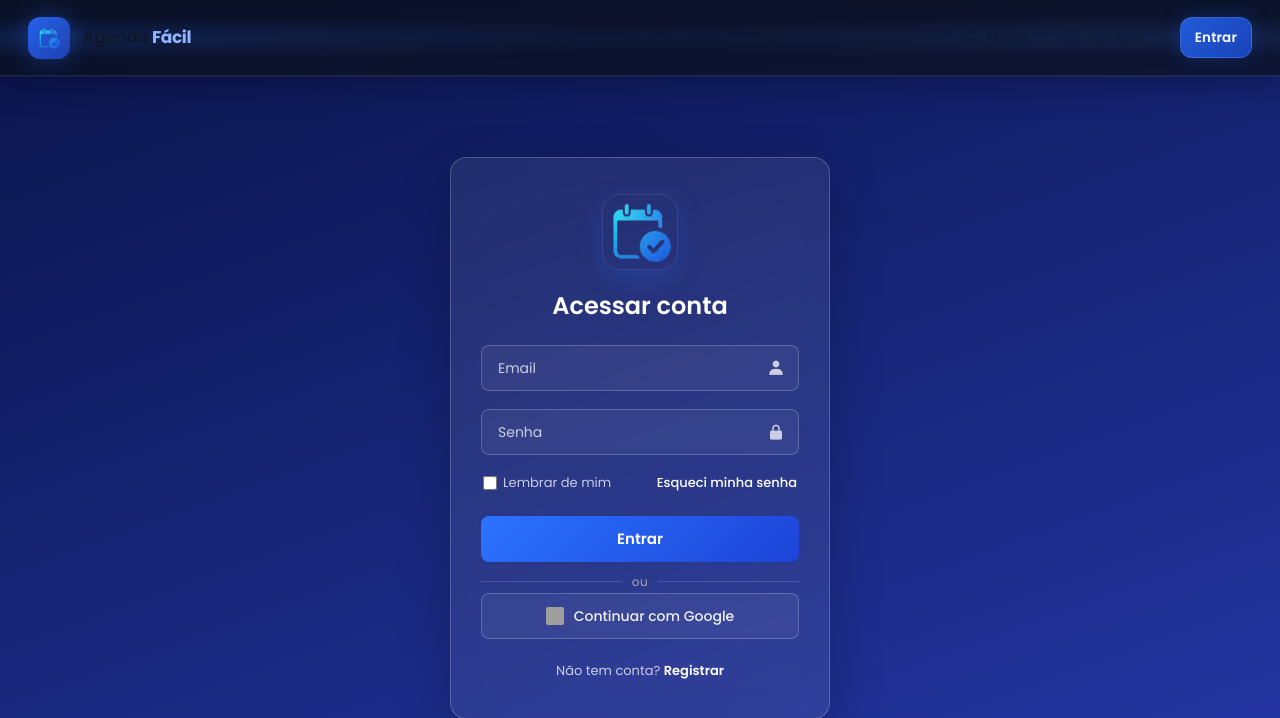
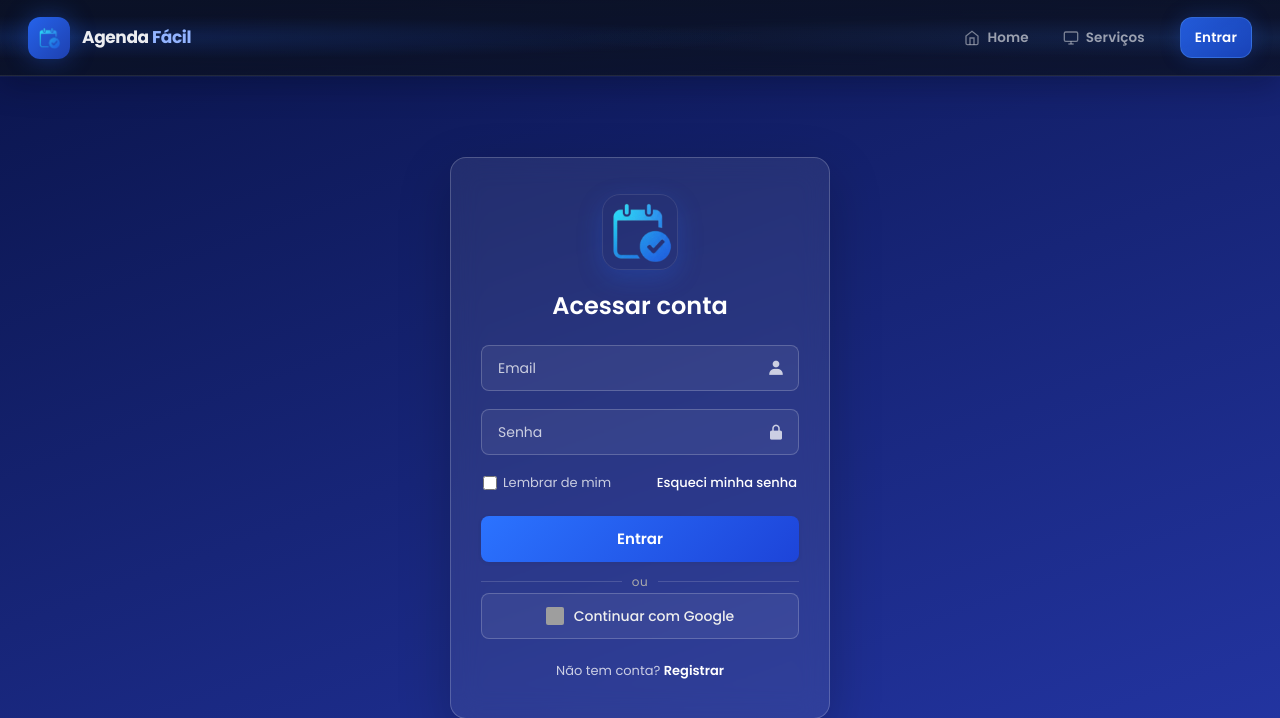
Before and after one commit to dev-pereiraxs/projeto_integrador, a Flask app: page /login in a window 1280 px wide. Shown: the top 718 px of the page. Run offline with Flask 3, Linux system fonts and the light colour scheme; tables that the repository leaves empty hold one stand-in row (values such as "Sample post"); grey boxes are pictures that could not be loaded.

Commit message:
arrumando bugs

```diff
--- a/static/premium-header.css
+++ b/static/premium-header.css
@@ -23,15 +23,14 @@
 
 /* Só na principal.html */
 body.pg-home {
-  --af-text: rgba(255, 255, 255, 0.92);
-  --af-text2: rgba(255, 255, 255, 0.58);
-  --af-glass: rgba(255, 255, 255, 0.05);
-  --af-glass2: rgba(255, 255, 255, 0.08);
-  --af-border: rgba(255, 255, 255, 0.09);
+  --af-text:    rgba(255, 255, 255, 0.92);
+  --af-text2:   rgba(255, 255, 255, 0.58);
+  --af-glass:   rgba(255, 255, 255, 0.05);
+  --af-glass2:  rgba(255, 255, 255, 0.08);
+  --af-border:  rgba(255, 255, 255, 0.09);
   --af-border2: rgba(59, 130, 246, 0.22);
 }
-<<<<<<< HEAD
-=======
+
 body.pg-dark {
   --af-text:    rgba(255, 255, 255, 0.92);
   --af-text2:   rgba(255, 255, 255, 0.58);
@@ -40,7 +39,6 @@ body.pg-dark {
   --af-border:  rgba(255, 255, 255, 0.09);
   --af-border2: rgba(59, 130, 246, 0.22);
 }
->>>>>>> 1ce0ecaf50f6d8aa12a4bff2cf67b3404cede6c7
 
 /* =========================================================
    RESET (scoped)
```
